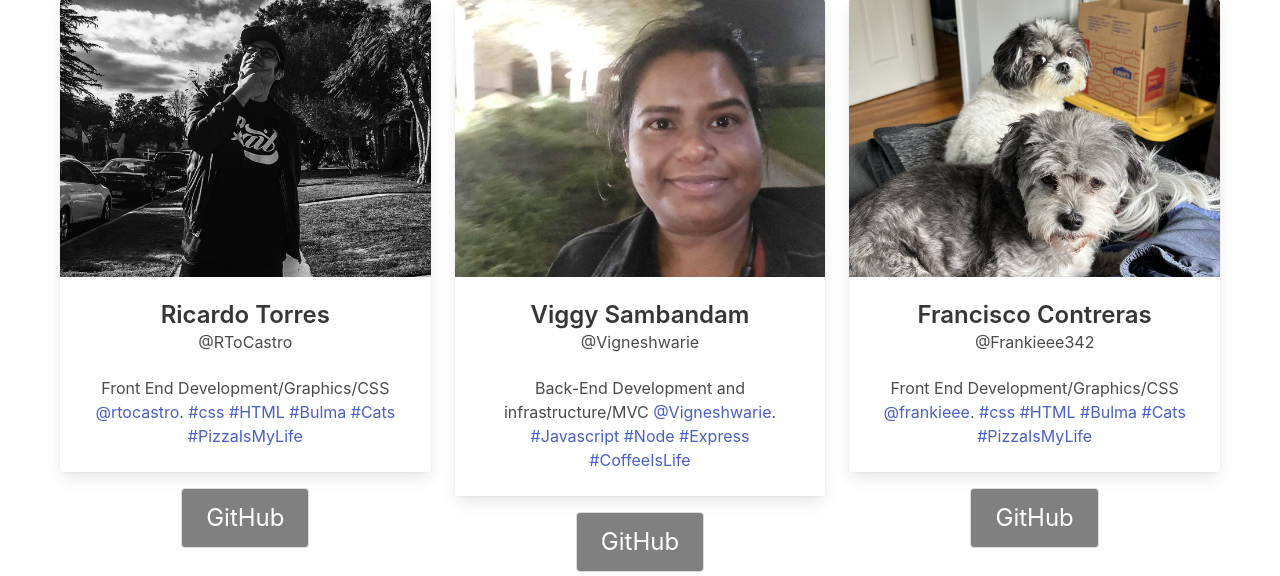
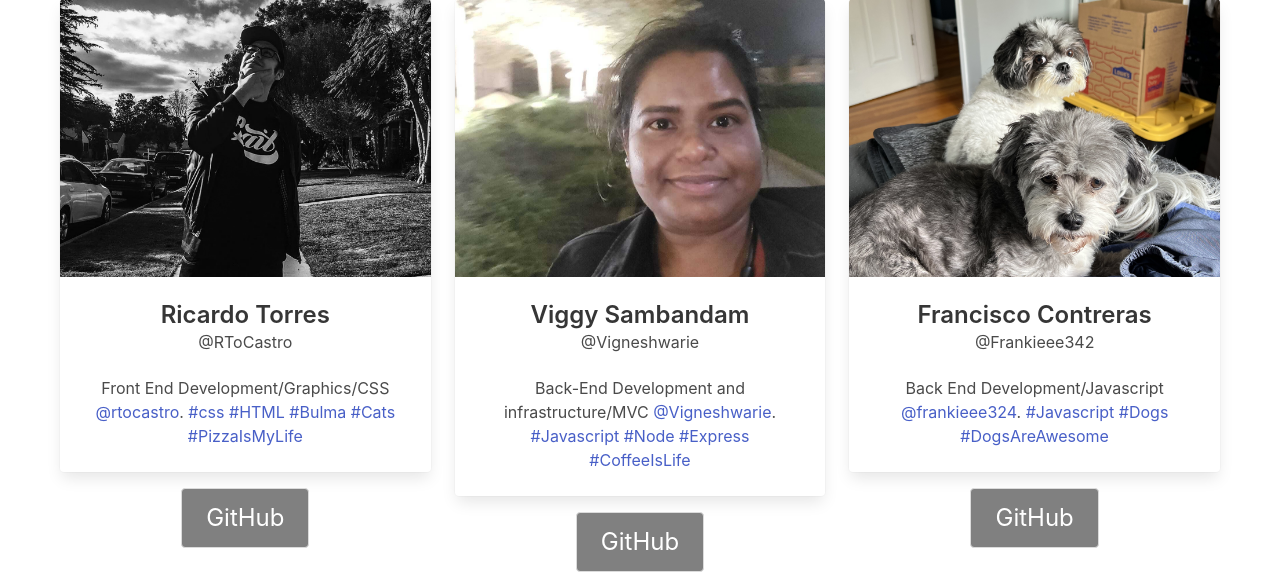
Before and after one commit to Vigneshwarie/munchMonitor, a Node server app: page /dev in a window 1280 px wide. Shown: the part 896-1472 px from the top of the page. Run offline with Node 20, Linux system fonts and the light colour scheme; some libraries are stand-ins or nearby versions.

Commit message:
fixed Franks card

```diff
--- a/views/dev.handlebars
+++ b/views/dev.handlebars
@@ -78,13 +78,13 @@
                     </div>
 
                     <div class="content">
-                        Front End Development/Graphics/CSS <a>@frankieee</a>.
-                        <a href="#">#css #HTML #Bulma #Cats</a> <a href="#">#PizzaIsMyLife</a>
+                        Back End Development/Javascript <a>@frankieee324</a>.
+                        <a href="#">#Javascript #Dogs</a> <a href="#">#DogsAreAwesome</a>
                         <br>
                     </div>
                 </div>
             </div>
-            <a href="https://github.com/rtocastro">
+            <a href="https://github.com/frankieee324">
                 <button class="button m-4 is-large" id="gitbutton">
                     <span>GitHub</span>
                 </button></a>
```
